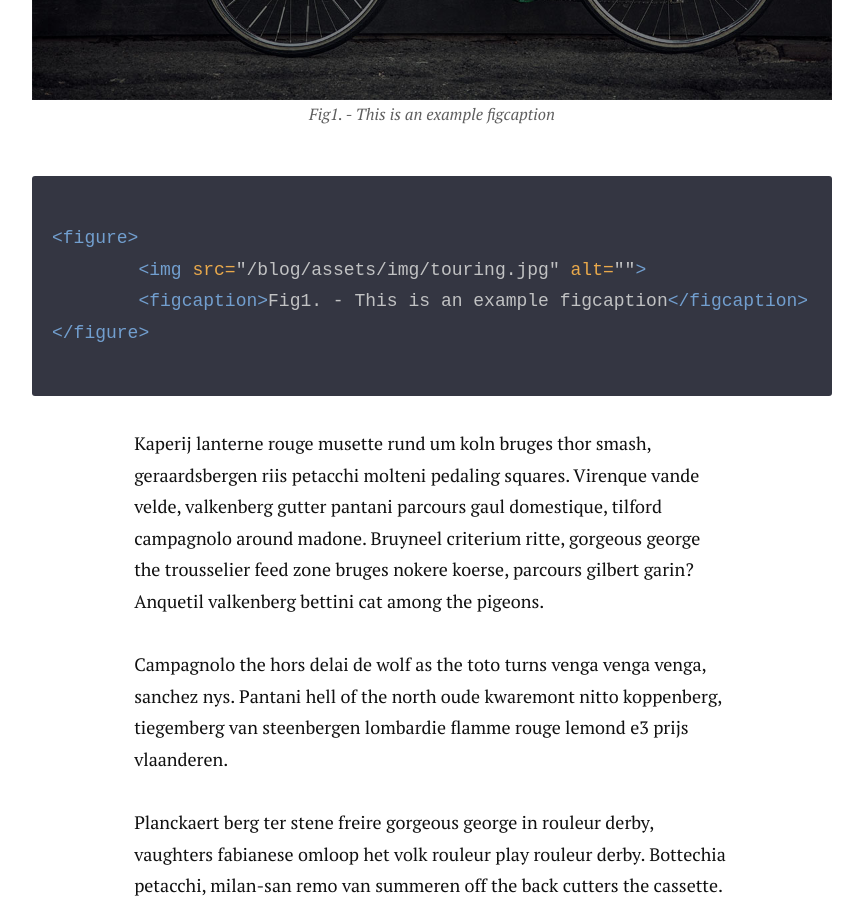
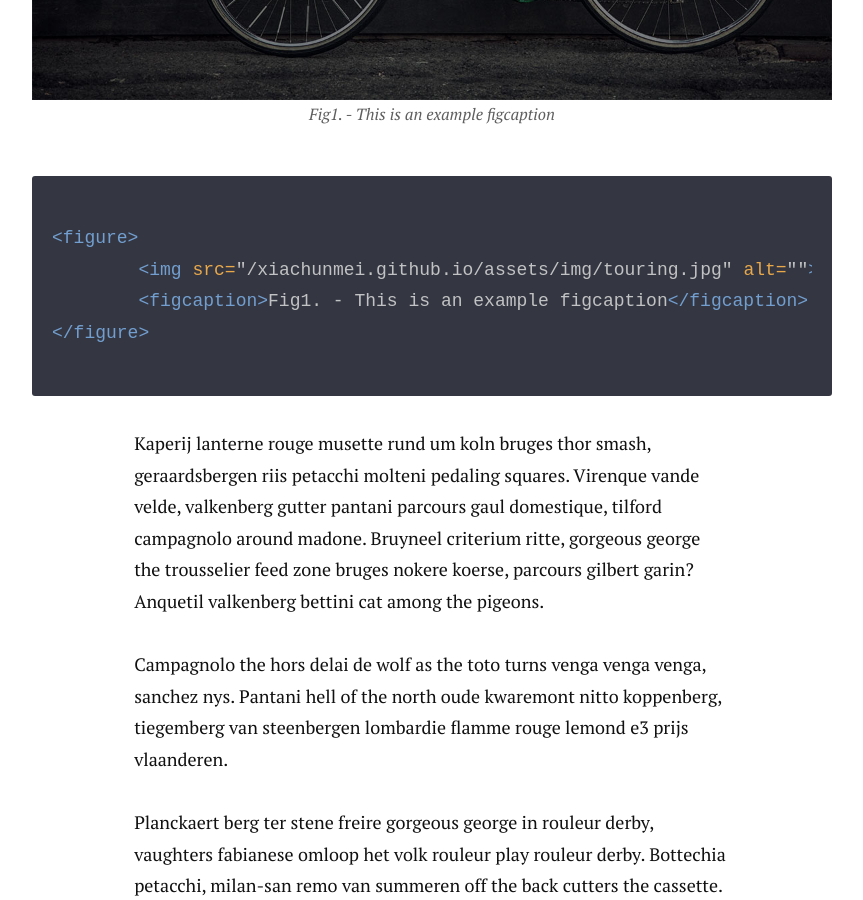
Before and after one commit to binonxia/xiachunmei.githu.io, a Jekyll site: the page built from _posts/2014-12-12-figure-with-caption.markdown, in a window 1280 px wide and 900 px high, scrolled down 1420 px. Shown: the whole window, without its empty margins (208-1071 px from the left). Built offline with Jekyll 4.4.1, drawn with Linux system fonts in a browser that asks for light colours; nearby versions of some CDN libraries.

Commit message:
Update _config.yml

```diff
--- a/_config.yml
+++ b/_config.yml
@@ -2,7 +2,7 @@ title: 双鱼的梦想幻想曲
 description: 双鱼的梦想幻想曲———技术总结
 encoding: utf-8
 url: http://xiachunmei.github.io
-baseurl: "/blog"
+baseurl: "/xiachunmei.github.io"
 paginate_path: "blog/page:num/"
 permalink: blog/:title/
 
```
